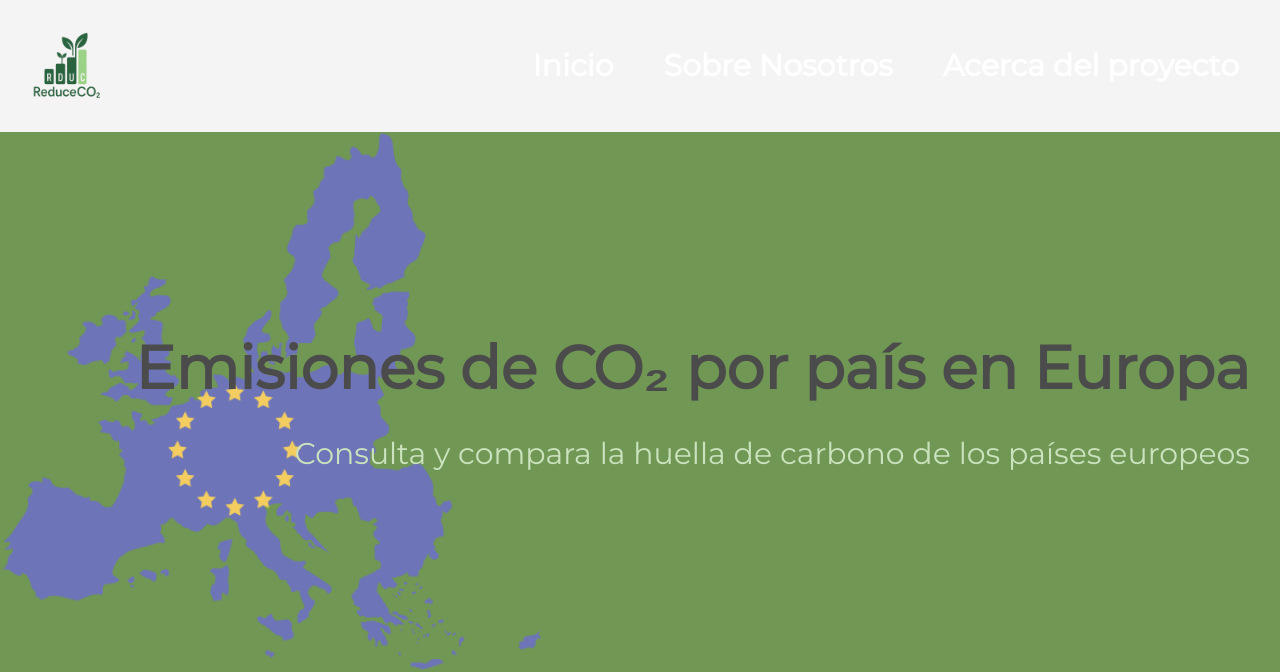
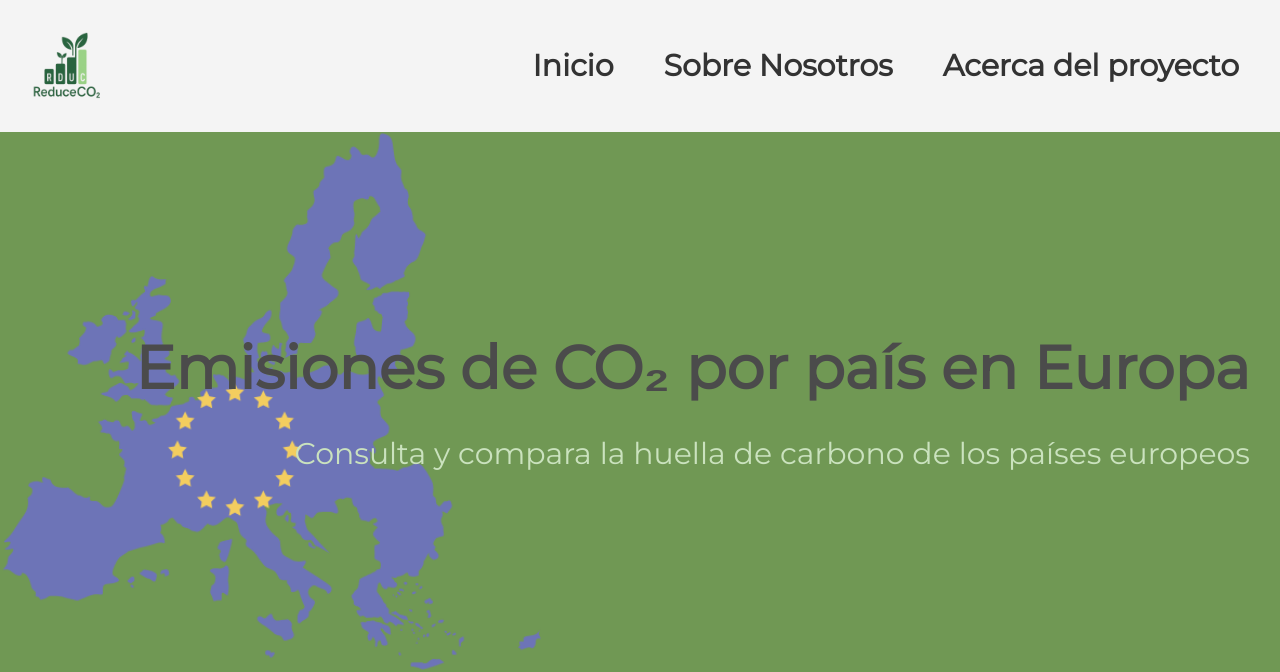
Before and after one commit to alusilcof5/eu_emisions, a Flask app: page / in a window 1280 px wide. Shown: the top 672 px of the page. Run offline with Flask 3, Linux system fonts and the light colour scheme.

Commit message:
fix: fixing navbar menu

```diff
--- a/static/css/style.css
+++ b/static/css/style.css
@@ -16,6 +16,7 @@ h1, h2, p {
     word-break: break-word;
     overflow-wrap: break-word;
     hyphens: auto;
+
 }
 
 h2 {
@@ -87,11 +88,12 @@ main {
 
 a {
     text-decoration: none;
+    color: #333;
 }
 
 a:visited {
     text-decoration: none;
-    color: inherit;
+
 }
 
 .list {
@@ -222,8 +224,8 @@ a:visited {
 .nav-links a {
     text-decoration: none;
     font-weight: bold;
-    color: #fff;
     padding: 5px 10px;
+    color: #333;
 }
 
 .navbar a:hover {
```
